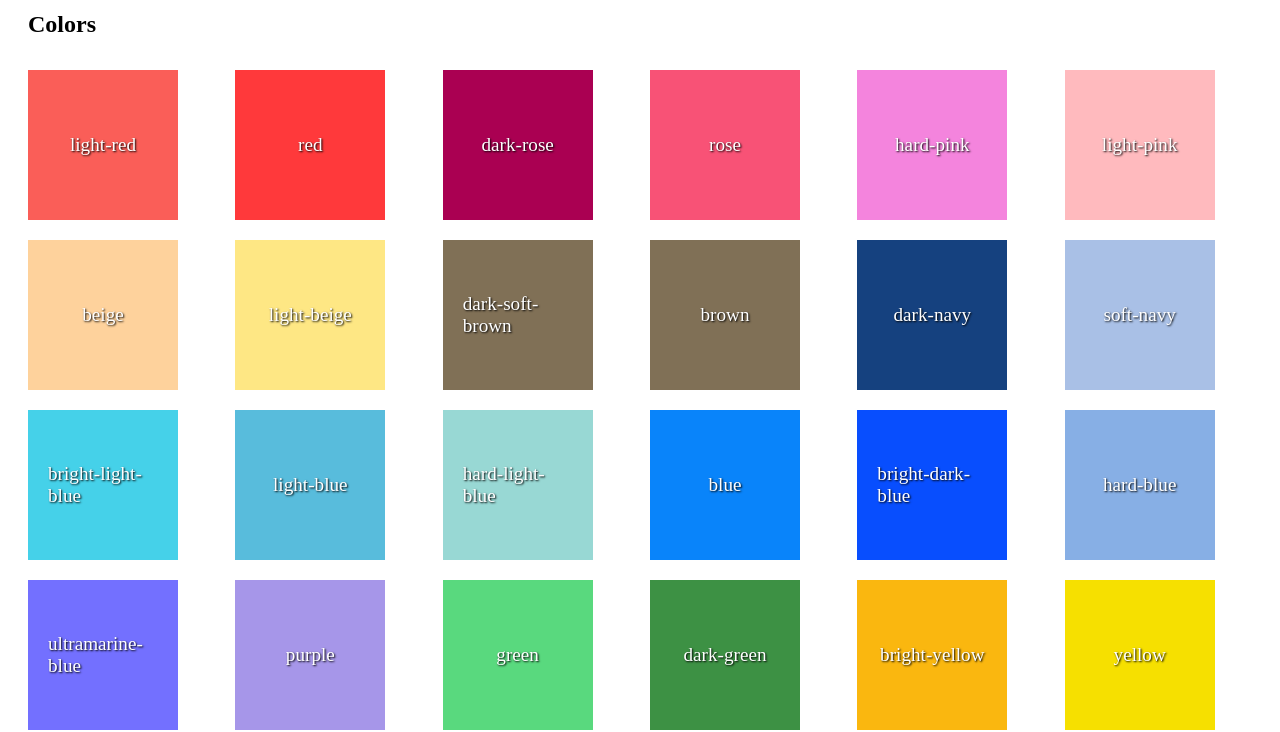
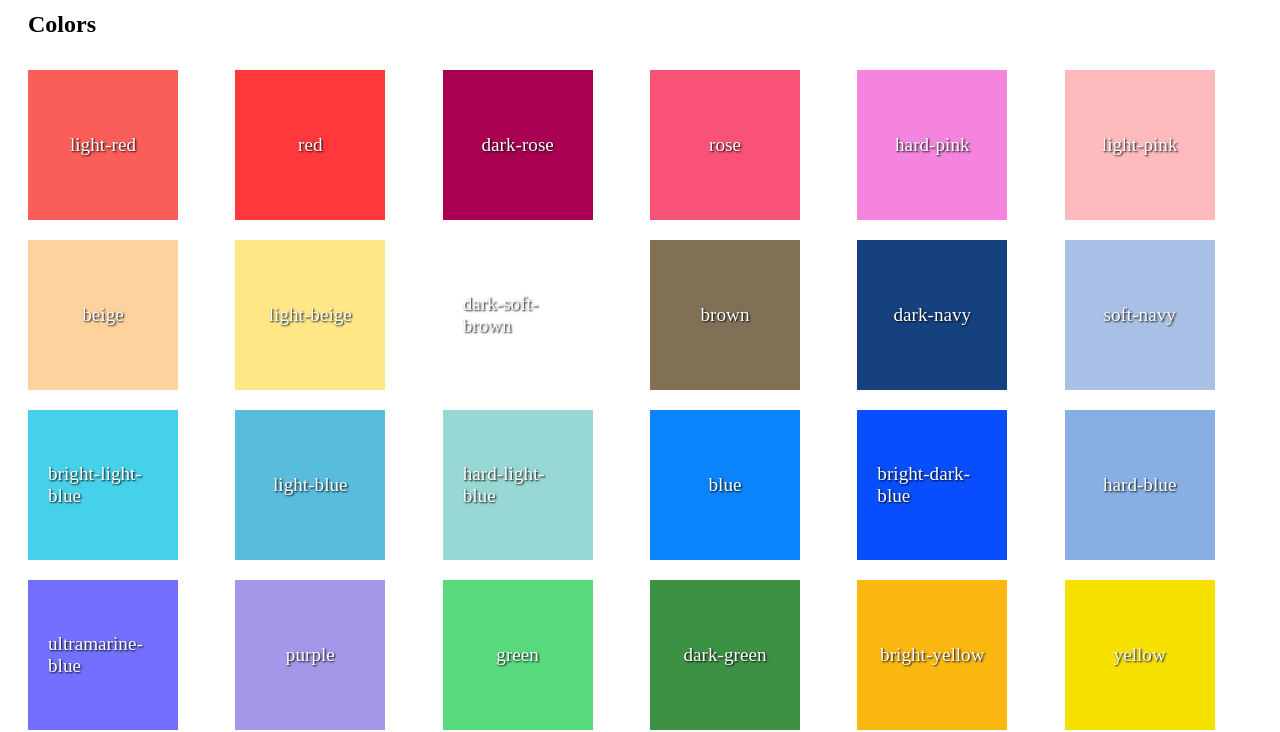
Before and after one commit to cat394/ef-UI, a website built with Vite: page packages/efui-colors/index.html in a window 1280 px wide. Shown: the part 107-839 px from the top of the page. Built offline with nearby package versions, Linux system fonts and the light colour scheme.

Commit message:
remove dark-soft brown and update version

```diff
--- a/packages/efui-colors/colors.css
+++ b/packages/efui-colors/colors.css
@@ -8,7 +8,6 @@
 	--color-light-pink-p3: 0.96 0.74 0.75;
 	--color-beige-p3: 0.97 0.83 0.64;
 	--color-light-beige-p3: 0.98 0.91 0.57;
-	--color-dark-soft-brown-p3: 0.49 0.44 0.35;
 	--color-brown-p3: 0.49 0.44 0.35;
 	--color-dark-navy-p3: 0.13 0.25 0.48;
 	--color-soft-navy-p3: 0.68 0.75 0.89;
@@ -41,10 +40,9 @@
 	--color-dark-rose: color(display-p3 var(--color-dark-rose-p3));
 	--color-rose: color(display-p3 var(--color-rose-p3));
 	--color-hard-pink: color(display-p3 var(--color-hard-pink-p3));
-	--color-light-pink: color(display-p3 var(--lcolor-light-pink-p3));
+	--color-light-pink: color(display-p3 var(--color-light-pink-p3));
 	--color-beige: color(display-p3 var(--color-beige-p3));
 	--color-light-beige: color(display-p3 var(--color-light-beige-p3));
-	--color-dark-soft-brown: color(display-p3 var(--color-dark-soft-brown-p3));
 	--color-brown: color(display-p3 var(--color-brown-p3));
 	--color-dark-navy: color(display-p3 var(--color-dark-navy-p3));
 	--color-soft-navy: color(display-p3 var(--color-soft-navy-p3));
--- a/packages/efui-colors/package.json
+++ b/packages/efui-colors/package.json
@@ -1,6 +1,6 @@
 {
   "name": "@efui/colors",
-  "version": "1.0.1",
+  "version": "0.0.3",
   "type": "module",
   "description": "Color palette used in the efUI",
   "main": "colors.css",
```
